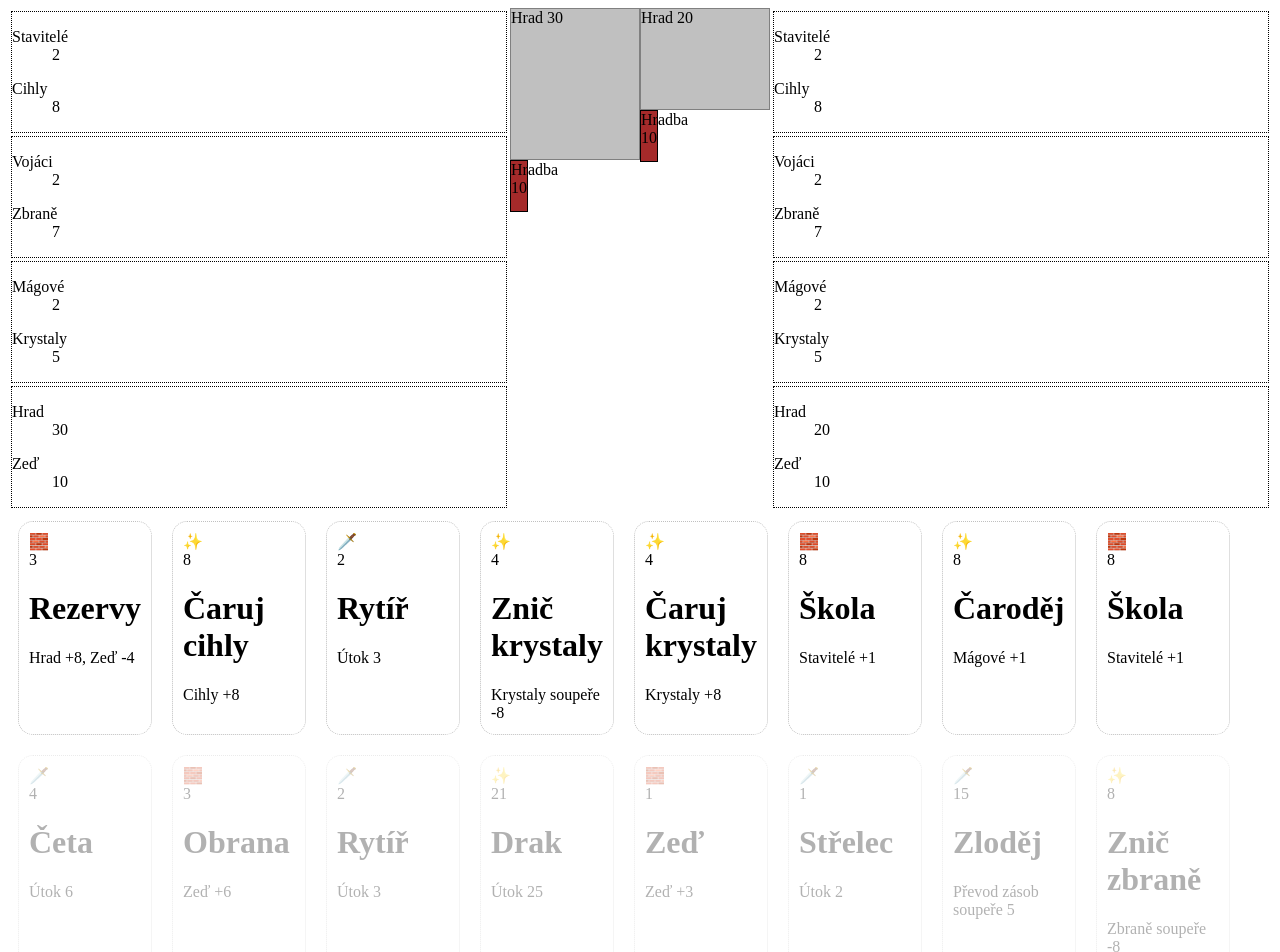
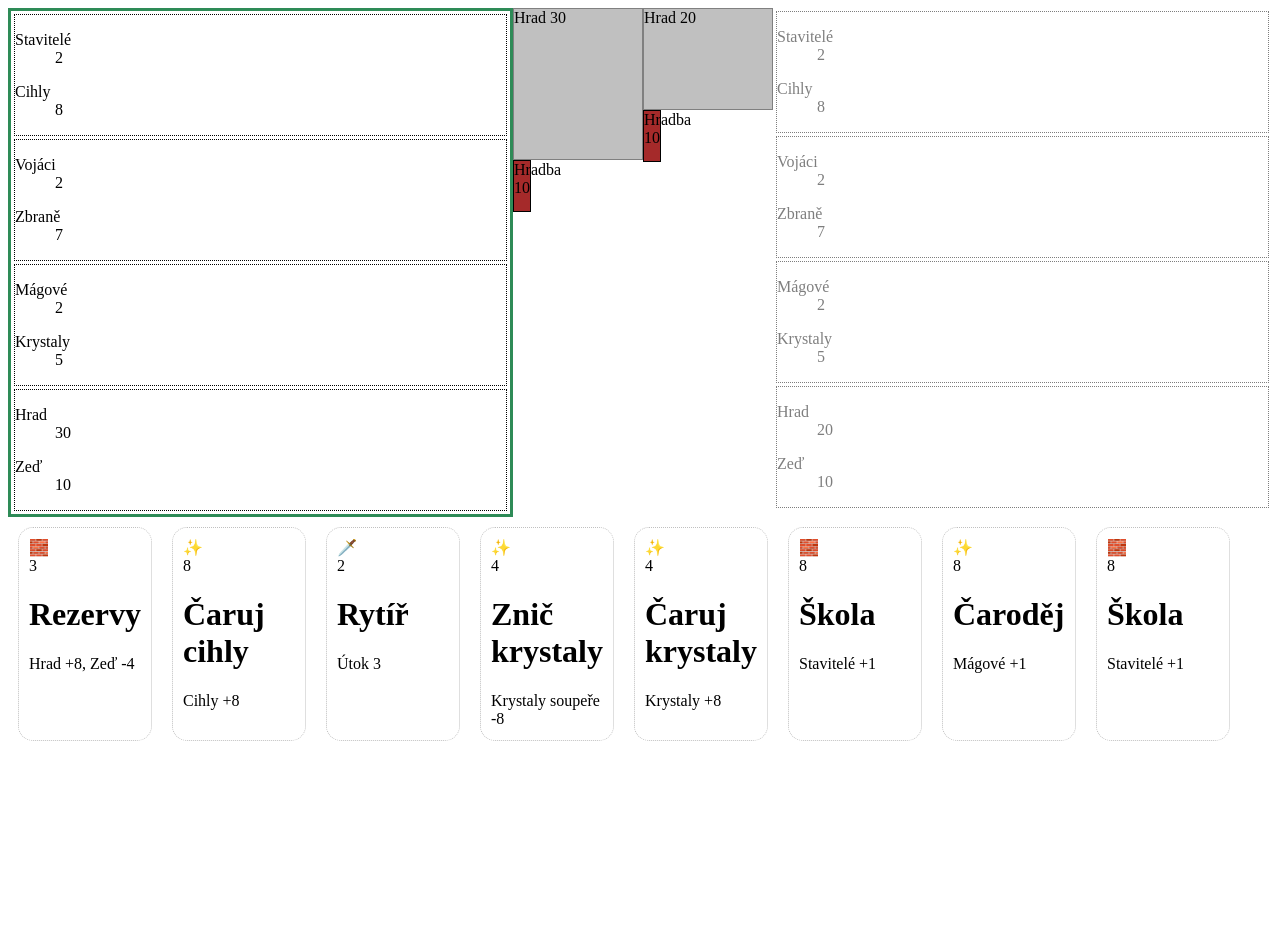
Before and after one commit to mhujer/ants, a React (Vite) app: page / in a window 1280 px wide. Shown: the top 952 px of the page. After the commit the page ends 800 px from the top, so only its background shows below. Built offline with nearby package versions, Linux system fonts and the light colour scheme.

Commit message:
[ci skip] WIP

```diff
--- a/src/App.css
+++ b/src/App.css
@@ -5,6 +5,12 @@
 
 .playerDashboard {
     flex: 2;
+    opacity: 0.5;
+}
+
+.playerDashboard.is-on-turn {
+    opacity: 1;
+    border: 3px seagreen solid;
 }
 
 .playerStats,
--- a/src/App.tsx
+++ b/src/App.tsx
@@ -7,6 +7,7 @@ import { useImmerReducer } from 'use-immer';
 import { gameStateReducer, getInitialState } from './GameStateReducer';
 import { Card } from './Card';
 import { Player } from './Player';
+import { Cards } from './Cards';
 
 const App: React.FC = () => {
     const [gameState, dispatch] = useImmerReducer(gameStateReducer, getInitialState());
@@ -18,18 +19,14 @@ const App: React.FC = () => {
         });
     }
 
-    const playerBlackCards = gameState.playerBlack.cards.map((card) => {
-        return <CardComponent key={card.getId()} card={card} playCardHandler={() => playCard(card)} />;
-    });
-
-    const playerRedCards = gameState.playerRed.cards.map((card) => {
-        return <CardComponent key={card.getId()} card={card} playCardHandler={() => playCard(card)} />;
-    });
+    const cardsInHand =
+        gameState.playerOnTurn === Player.BLACK_ANTS ? gameState.playerBlack.cards : gameState.playerRed.cards;
 
     return (
         <>
             <div className="game">
                 <PlayerDashboard
+                    isOnTurn={gameState.playerOnTurn === Player.BLACK_ANTS}
                     builders={gameState.playerBlack.builders}
                     bricks={gameState.playerBlack.bricks}
                     soldiers={gameState.playerBlack.soldiers}
@@ -40,8 +37,16 @@ const App: React.FC = () => {
                     wall={gameState.playerBlack.wall}
                 />
                 <Castle castle={gameState.playerBlack.castle} wall={gameState.playerBlack.wall} />
+                {gameState.discardedCard !== undefined ? (
+                    <CardComponent
+                        key={gameState.discardedCard.getId()}
+                        card={gameState.discardedCard}
+                        playCardHandler={() => {}}
+                    />
+                ) : null}
                 <Castle castle={gameState.playerRed.castle} wall={gameState.playerRed.wall} />
                 <PlayerDashboard
+                    isOnTurn={gameState.playerOnTurn === Player.RED_ANTS}
                     builders={gameState.playerRed.builders}
                     bricks={gameState.playerRed.bricks}
                     soldiers={gameState.playerRed.soldiers}
@@ -52,24 +57,7 @@ const App: React.FC = () => {
                     wall={gameState.playerRed.wall}
                 />
             </div>
-            <div
-                style={{
-                    display: 'flex',
-                    flexDirection: 'row',
-                    opacity: gameState.playerOnTurn !== Player.BLACK_ANTS ? 0.3 : 1,
-                }}
-            >
-                {playerBlackCards}
-            </div>
-            <div
-                style={{
-                    display: 'flex',
-                    flexDirection: 'row',
-                    opacity: gameState.playerOnTurn !== Player.RED_ANTS ? 0.3 : 1,
-                }}
-            >
-                {playerRedCards}
-            </div>
+            <Cards cardsInHand={cardsInHand} playCardHandler={(card: Card) => playCard(card)} />
         </>
     );
 };
--- /dev/null
+++ b/src/Cards.tsx
@@ -0,0 +1,25 @@
+import React from 'react';
+import { Card } from './Card';
+import { CardComponent } from './CardComponent';
+
+interface Props {
+    cardsInHand: Card[];
+    playCardHandler: (card: Card) => void;
+}
+
+export const Cards: React.FC<Props> = ({ cardsInHand, playCardHandler }) => {
+    const cards = cardsInHand.map((card) => {
+        return <CardComponent key={card.getId()} card={card} playCardHandler={() => playCardHandler(card)} />;
+    });
+
+    return (
+        <div
+            style={{
+                display: 'flex',
+                flexDirection: 'row',
+            }}
+        >
+            {cards}
+        </div>
+    );
+};
--- a/src/GameStateReducer.tsx
+++ b/src/GameStateReducer.tsx
@@ -16,6 +16,7 @@ interface PlayerGameState {
 
 interface GameState {
     readonly playerOnTurn: Player;
+    discardedCard?: Card;
     readonly playerBlack: PlayerGameState;
     readonly playerRed: PlayerGameState;
 }
@@ -172,6 +173,12 @@ export const gameStateReducer = (gameState: Draft<GameState>, action: GameAction
                 }
             }
 
+            // draw a new card
+            gameState.discardedCard = card;
+            const playedCardIndex = playerState.cards.indexOf(card);
+            playerState.cards[playedCardIndex] = generateCard();
+
+            // next turn
             const nextPlayerState =
                 gameState.playerOnTurn === Player.BLACK_ANTS ? gameState.playerRed : gameState.playerBlack;
             nextPlayerState.bricks += nextPlayerState.builders;
@@ -190,7 +197,7 @@ export const gameStateReducer = (gameState: Draft<GameState>, action: GameAction
     }
 };
 
-export function getInitialState() {
+export function getInitialState(): GameState {
     return {
         playerOnTurn: Player.BLACK_ANTS,
         playerBlack: {
--- a/src/PlayerDashboard.tsx
+++ b/src/PlayerDashboard.tsx
@@ -3,6 +3,7 @@ import { PlayerStats } from './PlayerStats';
 import { CastleStats } from './CastleStats';
 
 interface Props {
+    isOnTurn: boolean;
     builders: number;
     bricks: number;
     soldiers: number;
@@ -14,6 +15,7 @@ interface Props {
 }
 
 export const PlayerDashboard: React.FC<Props> = ({
+    isOnTurn,
     builders,
     bricks,
     soldiers,
@@ -24,7 +26,7 @@ export const PlayerDashboard: React.FC<Props> = ({
     wall,
 }) => {
     return (
-        <div className="playerDashboard">
+        <div className={'playerDashboard' + (isOnTurn ? ' is-on-turn' : '')}>
             <PlayerStats creatorsLabel="Stavitelé" creators={builders} amountLabel="Cihly" amount={bricks} />
             <PlayerStats creatorsLabel="Vojáci" creators={soldiers} amountLabel="Zbraně" amount={weapons} />
             <PlayerStats creatorsLabel="Mágové" creators={mages} amountLabel="Krystaly" amount={crystals} />
```
